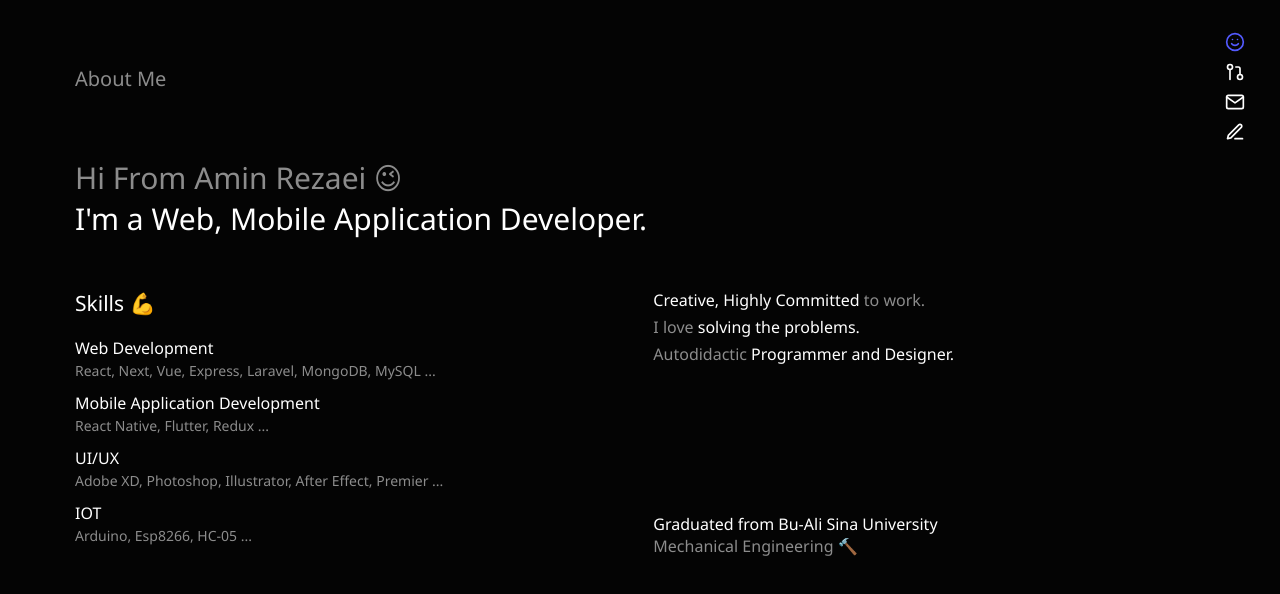
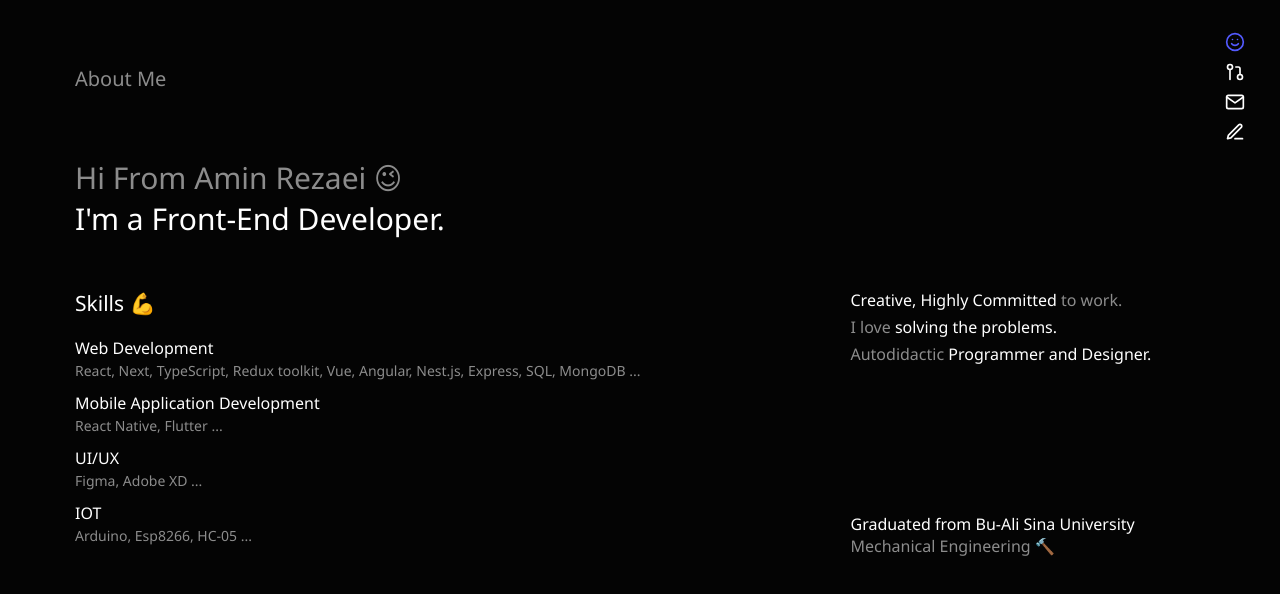
Before and after one commit to aminrzaei/aminly, a Next.js app: page /about in a window 1280 px wide. Shown: the top 594 px of the page. Built offline with nearby package versions, Linux system fonts and the light colour scheme.

Commit message:
fix: update about page

```diff
--- a/pages/about.js
+++ b/pages/about.js
@@ -1,10 +1,10 @@
-import Head from 'next/head';
-import Link from 'next/link';
+import Head from "next/head";
+import Link from "next/link";
 
-import AboutIcon from '../public/icons/AboutIcon';
-import BlogIcon from '../public/icons/BlogIcon';
-import ContactIcon from '../public/icons/ContactIcon';
-import ProjectsIcon from '../public/icons/ProjectsIcon';
+import AboutIcon from "../public/icons/AboutIcon";
+import BlogIcon from "../public/icons/BlogIcon";
+import ContactIcon from "../public/icons/ContactIcon";
+import ProjectsIcon from "../public/icons/ProjectsIcon";
 
 const About = () => {
   return (
@@ -42,29 +42,24 @@ const About = () => {
       <div className="about-main">
         <p className="about__header">About Me</p>
         <p className="about__hi">Hi From Amin Rezaei 😉</p>
-        <p className="about__introduce">
-          I'm a Web, Mobile Application Developer.
-        </p>
+        <p className="about__introduce">I'm a Front-End Developer.</p>
         <div className="about__row">
           <div className="about__skills">
             <p className="skills__header">Skills 💪 </p>
             <div className="skills__item">
               <p className="skills__area">Web Development</p>
               <p className="skills__examples">
-                React, Next, Vue, Express, Laravel, MongoDB, MySQL ...
+                React, Next, TypeScript, Redux toolkit, Vue, Angular, Nest.js,
+                Express, SQL, MongoDB ...
               </p>
             </div>
             <div className="skills__item">
               <p className="skills__area">Mobile Application Development</p>
-              <p className="skills__examples">
-                React Native, Flutter, Redux ...
-              </p>
+              <p className="skills__examples">React Native, Flutter ...</p>
             </div>
             <div className="skills__item">
               <p className="skills__area">UI/UX</p>
-              <p className="skills__examples">
-                Adobe XD, Photoshop, Illustrator, After Effect, Premier ...
-              </p>
+              <p className="skills__examples">Figma, Adobe XD ...</p>
             </div>
             <div className="skills__item">
               <p className="skills__area">IOT</p>
```
